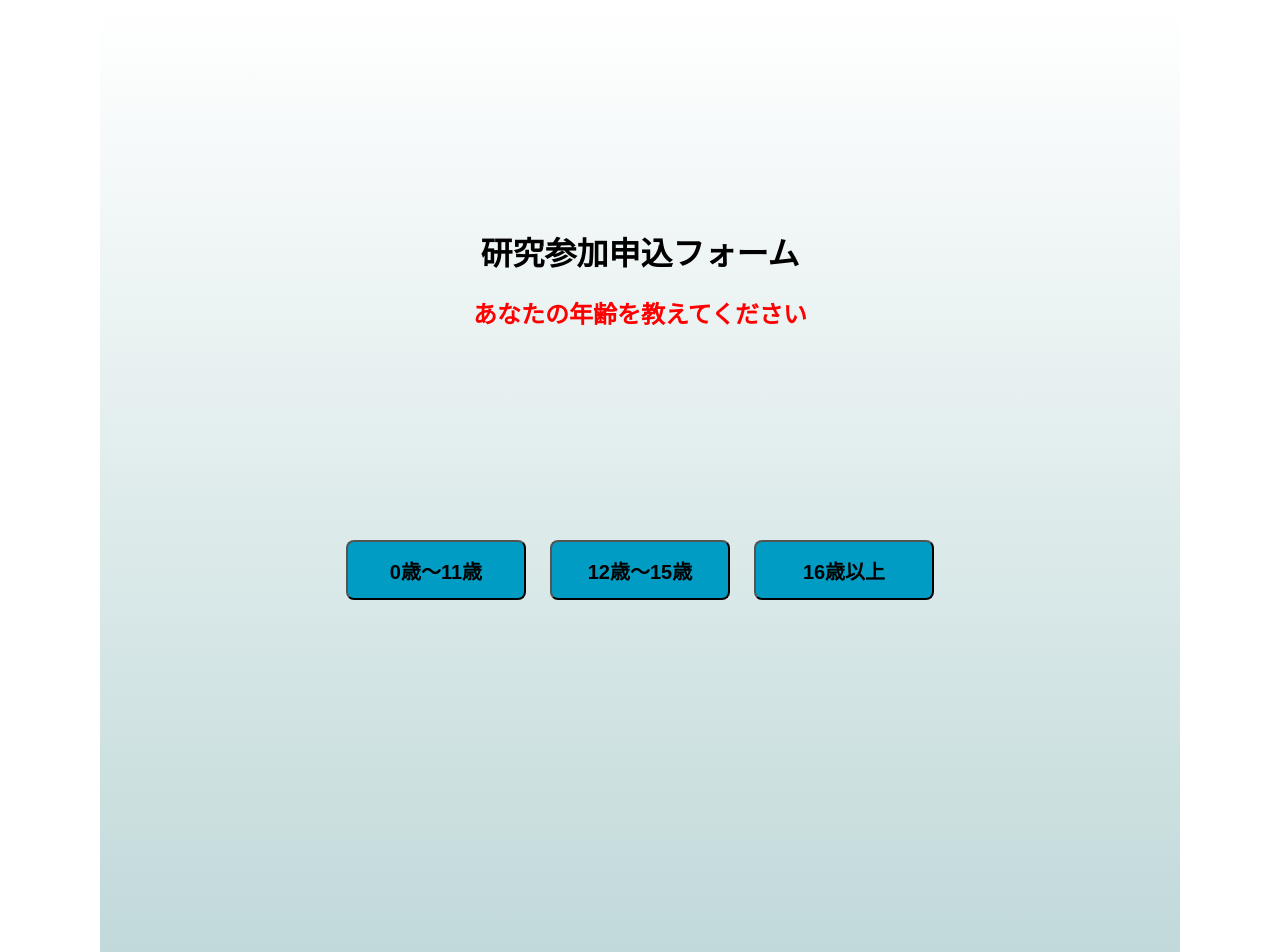
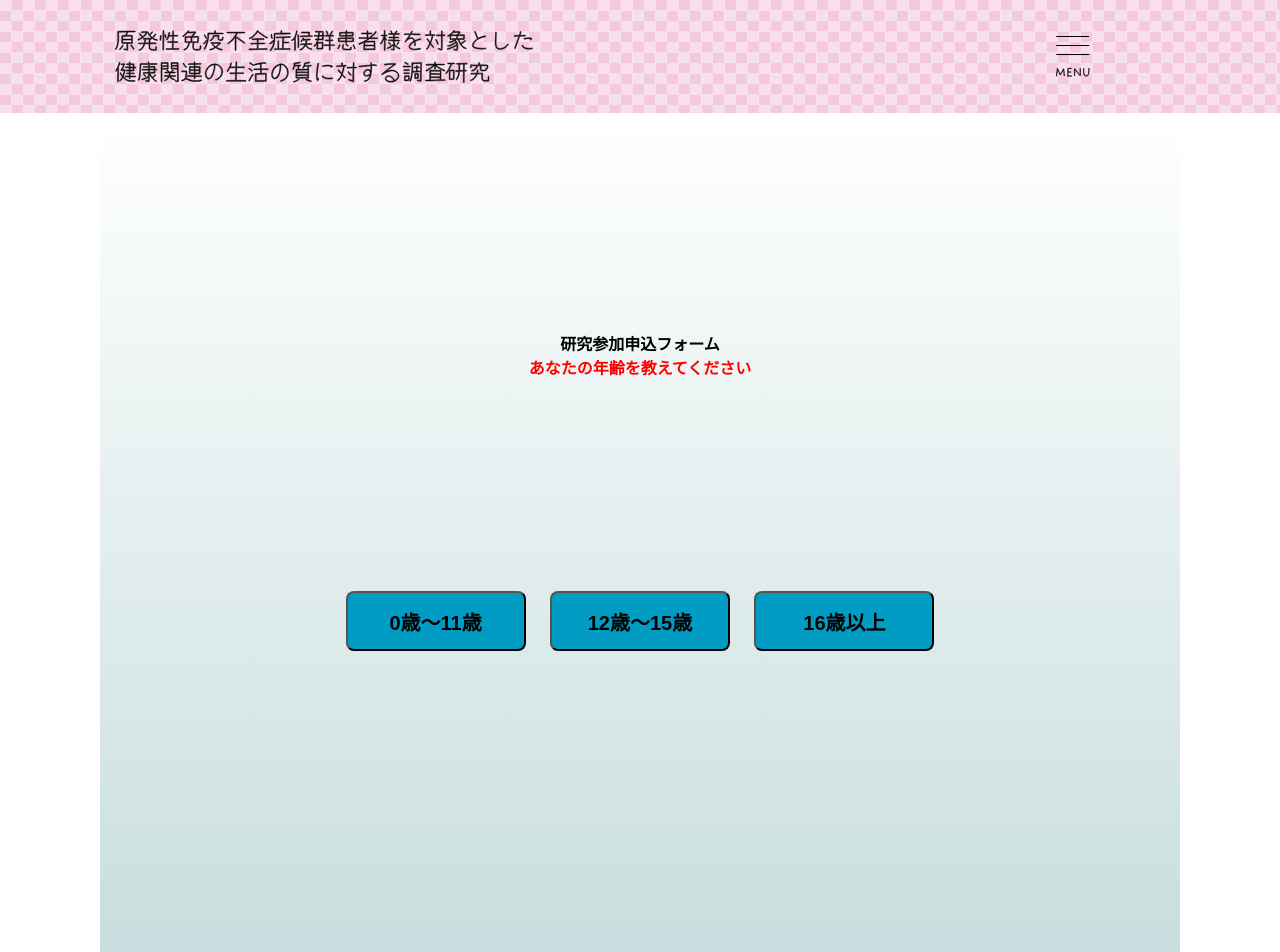
Before and after one commit to mim-rhanda/TKD_PID, a PHP site: page /form/ in a window 1280 px wide. Shown: the top 952 px of the page. Run offline with PHP 8.4, Linux system fonts and the light colour scheme; some libraries are stand-ins or nearby versions.

Commit message:
Include common files into form/index.php

```diff
--- /dev/null
+++ b/src/form/inc/footer.php
@@ -0,0 +1,29 @@
+  <footer>
+    <div class="footer_inner flex">
+      <div class="footer_l">
+        <h2 class="pc"><img src="/asset/img/common/footer_l.svg" alt="研究機関"></h2>
+        <h2 class="sp"><img src="/asset/img/common/footer_l.svg" alt="研究機関"></h2>
+        <p>
+          研究機関：⽇本製薬株式会社<br>
+          研究依頼者：武⽥薬品⼯業株式会社
+        </p>
+      </div>
+      <div class="footer_r">
+        <h2 class="pc"><img src="/asset/img/common/footer_r.svg" alt="研究協力"></h2>
+        <h2 class="sp"><img src="/asset/img/common/footer_r.svg" alt="研究協力"></h2>
+        <p>NPO法⼈PIDつばさの会</p>
+      </div>
+    </div>
+  </footer>
+
+  <script src="https://code.jquery.com/jquery-3.4.1.min.js"></script>
+  <script>
+    $(document).ready(function() {
+      $.fatNav();
+    });
+  </script>
+  <script src="/asset/js/common.js"></script>
+  <script src="/asset/js/home.js"></script>
+  <?=$page_js?>
+
+  <noscript>JavaScriptが利用出来ません</noscript>
--- /dev/null
+++ b/src/form/inc/head.php
@@ -0,0 +1,59 @@
+<?php
+  $site_name = '原発性免疫不全症候群患者様を対象とした健康関連の生活の質に対する調査研究';
+  $page_title = isset($page_title) ? $page_title.'｜'.$site_name : $site_name;
+  $page_css = isset($page_css) ? $page_css : '';
+  $page_js = isset($page_js) ? $page_js : '';
+?>
+<head>
+  <meta charset="UTF-8">
+  <meta name="robots" content="noindex">
+  <meta http-equiv="X-UA-Compatible" content="IE=edge">
+  <meta name="viewport" content="width=device-width, initial-scale=1.0">
+  <meta name="format-detection" content="telephone=no" />
+  <!-- Favicon, Thumbnail -->
+  <link rel="shortcut icon" href="./asset/img/common/favicons/favicon.ico" type="image/x-icon">
+  <link rel="apple-touch-icon" href="./asset/img/common/favicons/apple-touch-icon.png">
+  <link rel="apple-touch-icon" sizes="57x57" href="./asset/img/common/favicons/apple-touch-icon-57x57.png">
+  <link rel="apple-touch-icon" sizes="72x72" href="./asset/img/common/favicons/apple-touch-icon-72x72.png">
+  <link rel="apple-touch-icon" sizes="76x76" href="./asset/img/common/favicons/apple-touch-icon-76x76.png">
+  <link rel="apple-touch-icon" sizes="114x114" href="./asset/img/common/favicons/apple-touch-icon-114x114.png">
+  <link rel="apple-touch-icon" sizes="120x120" href="./asset/img/common/favicons/apple-touch-icon-120x120.png">
+  <link rel="apple-touch-icon" sizes="144x144" href="./asset/img/common/favicons/apple-touch-icon-144x144.png">
+  <link rel="apple-touch-icon" sizes="152x152" href="./asset/img/common/favicons/apple-touch-icon-152x152.png">
+  <link rel="apple-touch-icon" sizes="180x180" href="./asset/img/common/favicons/apple-touch-icon-180x180.png">
+
+  <title><?=$page_title?></title>
+  <!-- ogp -->
+  <meta property="og:site_name" content="<?=$site_name?>" />
+  <meta property="og:url" content="" />
+  <meta property="og:type" content="website" />
+  <meta property="og:title" content="" />
+  <meta property="og:description" content="" />
+  <meta property="og:image" content="" />
+  <meta property="og:locale" content="ja_JP" />
+  <!-- <meta property="fb:app_id" content="AppID"> -->
+  <meta name="twitter:card" content="summary_large_image" />
+  <!-- <meta name="twitter:site" content="" /> -->
+  <meta name="twitter:description" content="" />
+  <meta name="twitter:image:src" content="" />
+  <!-- css -->
+  <link rel="stylesheet" href="/asset/css/reset.css">
+  <link rel="stylesheet" href="/asset/css/common.css">
+  <link rel="stylesheet" href="/asset/css/home.css">
+
+  <link rel="stylesheet" href="/asset/css/style.css">
+  <?=$page_css?>
+
+  <!-- font -->
+  <script>
+    (function(d) {
+      var config = {
+        kitId: 'jvl7wnr',
+        scriptTimeout: 3000,
+        async: true
+      },
+      h=d.documentElement,t=setTimeout(function(){h.className=h.className.replace(/\bwf-loading\b/g,"")+" wf-inactive";},config.scriptTimeout),tk=d.createElement("script"),f=false,s=d.getElementsByTagName("script")[0],a;h.className+=" wf-loading";tk.src='https://use.typekit.net/'+config.kitId+'.js';tk.async=true;tk.onload=tk.onreadystatechange=function(){a=this.readyState;if(f||a&&a!="complete"&&a!="loaded")return;f=true;clearTimeout(t);try{Typekit.load(config)}catch(e){}};s.parentNode.insertBefore(tk,s)
+    })(document);
+  </script>
+
+</head>
--- /dev/null
+++ b/src/form/inc/header.php
@@ -0,0 +1,31 @@
+  <header>
+    <div class="header_inner">
+      <div class="header_logo">
+        <h1>
+          <a href="/">
+            <img src="/asset/img/common/logo.svg" alt="原発性免疫不全症候群患者様を対象とした健康関連の生活の質に対する調査研究">
+          </a>
+        </h1>
+      </div>
+    </div>
+    <div class="fat-nav">
+      <div class="fat-nav__wrapper">
+        <ul>
+          <li><a href="/"><img src="/asset/img/common/home.png" alt="HOME"></a></li>
+          <li><a href="/summary/"><img src="/asset/img/common/summary.png" alt="研究概要 / 参加までの流れ"></a></li>
+          <li><a href="/q_a/"><img src="/asset/img/common/q_a.png" alt="Q & A"></a></li>
+          <li><a href="/subscription/"><img src="/asset/img/common/subscription.png" alt="研究参加申込み"></a></li>
+        </ul>
+        <div class="fat-nav__wrapper_bottom flex">
+          <div class="fat-nav__wrapper_bottom_btn">
+            <a class="pc" href="/"><img src="/asset/img/common/home_btn.svg" alt="HOME"></a>
+            <a class="sp" href="/"><img src="/asset/img/common/sp/home_btn.svg" alt="HOME"></a>
+          </div>
+          <div class="fat-nav__wrapper_bottom_btn">
+            <a class="pc" href="/contact/"><img src="/asset/img/common/contact_btn.svg" alt="お問い合わせ"></a>
+            <a class="sp" href="/contact/"><img src="/asset/img/common/sp/contact_btn.svg" alt="お問い合わせ"></a>
+          </div>
+        </div>
+      </div>
+    </div>
+  </header>
--- a/src/form/index.php
+++ b/src/form/index.php
@@ -1,13 +1,15 @@
+<?php
+$page_title = 'Document';
+?>
 <!DOCTYPE html>
-<html>
-<head>
-    <meta charset="UTF-8">
-    <meta http-equiv="X-UA-Compatible" content="IE=edge">
-    <meta name="viewport" content="width=device-width, initial-scale=1.0">
-    <title>Document</title>
-    <link rel="stylesheet" href="../asset/css/style.css">
-</head>
+<html lang="ja">
+
+<?php include 'inc/head.php'; ?>
+
 <body>
+
+<?php include 'inc/header.php'; ?>
+
 <div class="container">
     <div class="main_wrapper1">
         <div class="content_wrapper">
@@ -23,5 +25,8 @@
         </div>
       </div>
 </div>
+
+<?php include 'inc/footer.php'; ?>
+
 </body>
 </html>
```
